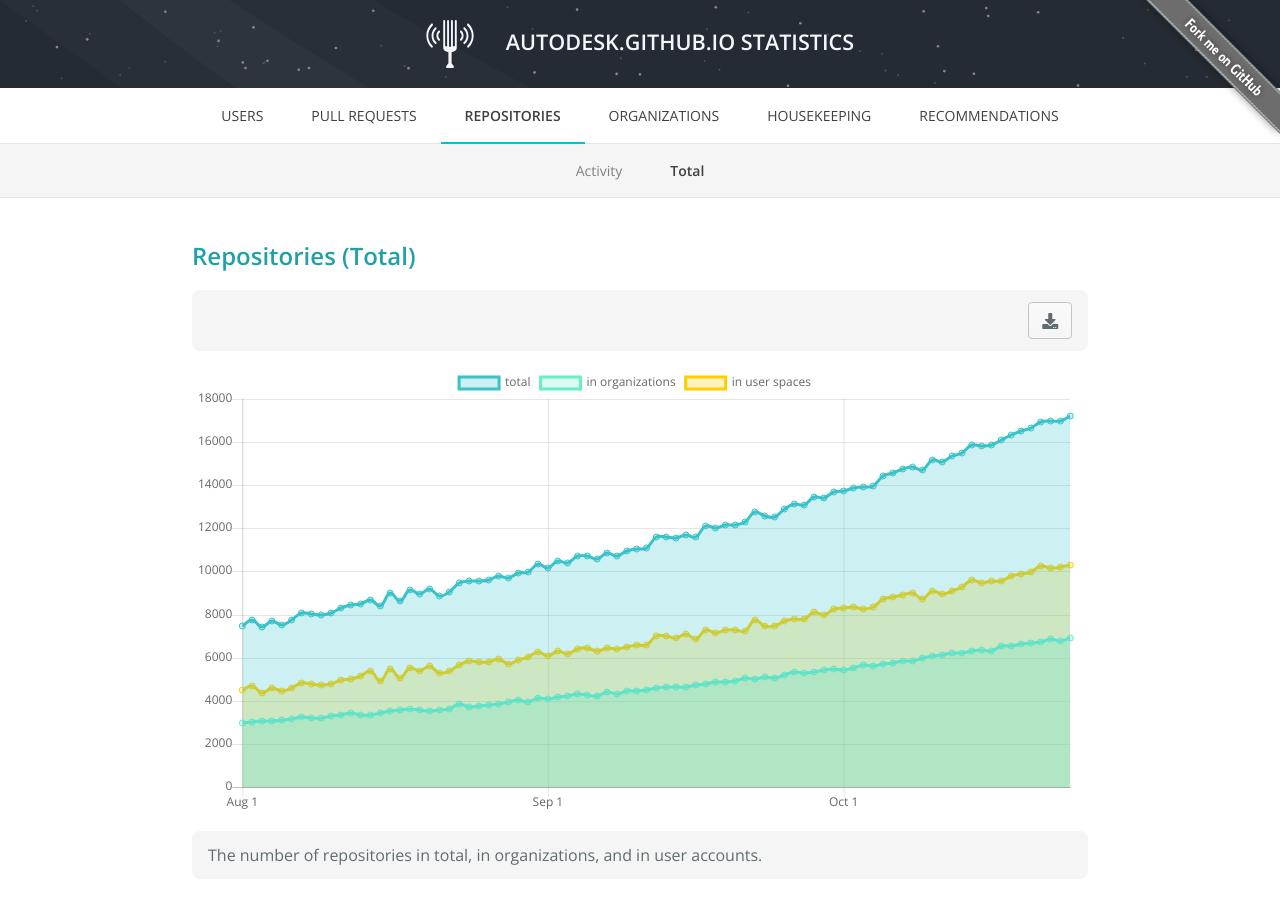
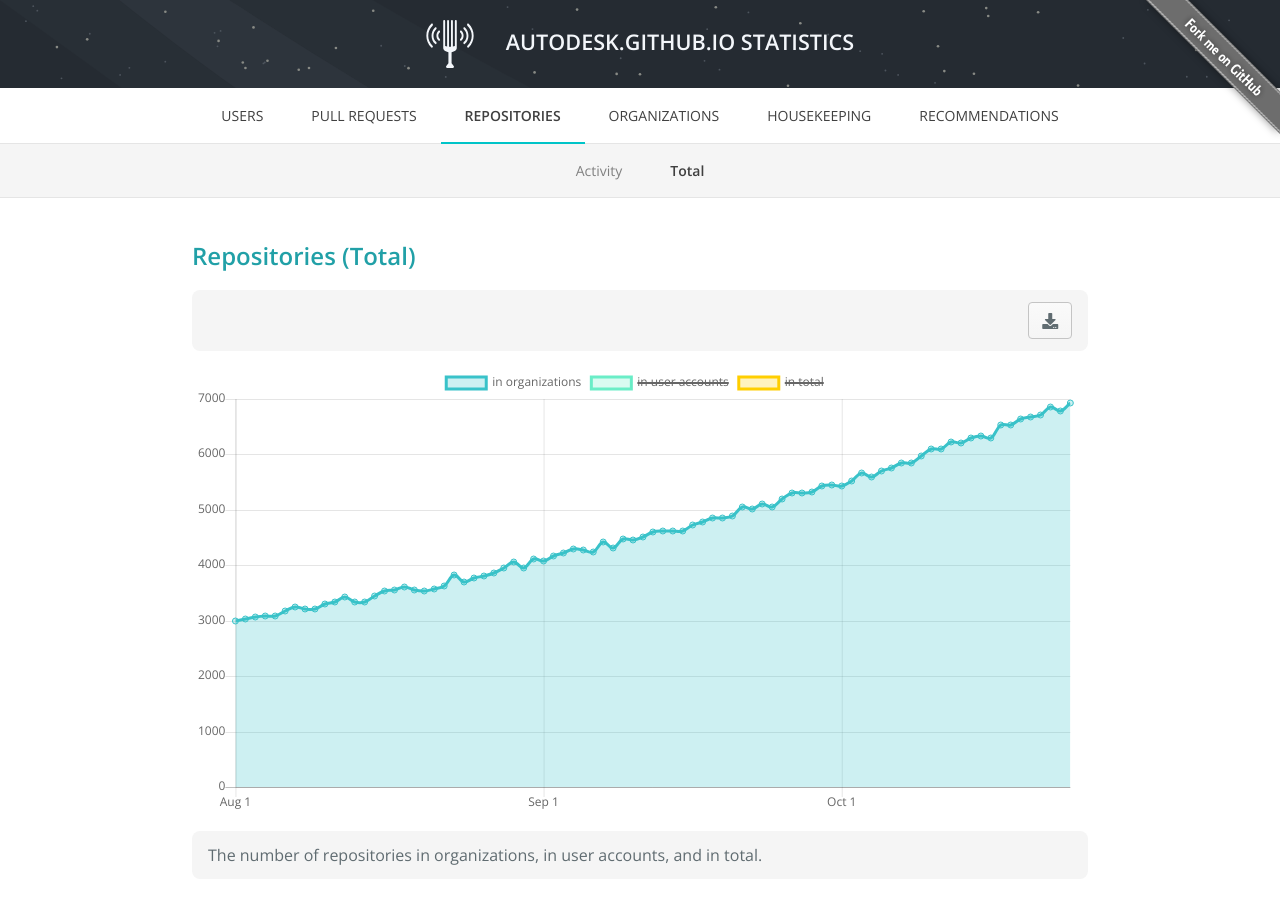
Before and after one commit to Autodesk/hubble, a Jekyll site: the page built from docs/repos-total.html, in a window 1280 px wide. Built offline with Jekyll 4.4.1, drawn with Linux system fonts in a browser that asks for light colours; nearby versions of some CDN libraries; part of the change alters nothing that is shown.

```diff
--- a/docs/repos-total.html
+++ b/docs/repos-total.html
@@ -8,11 +8,21 @@ permalink: /repos-total
 	<h3>Repositories (Total)</h3>
 	<canvas
 		data-url="{{ site.dataURL }}/repository-history.tsv"
-		data-type="history"'
+		data-type="history"
+		data-config='{
+			"series": [
+				"in organizations",
+				"in user accounts",
+				"in total"
+			],
+			"visibleSeries": [
+				"in organizations"
+			]
+		}'
 		></canvas>
 	<div class="info-box">
 		<p>
-			The number of repositories in total, in organizations, and in user accounts.
+			The number of repositories in organizations, in user accounts, and in total.
 		</p>
 	</div>
 </div>
```
